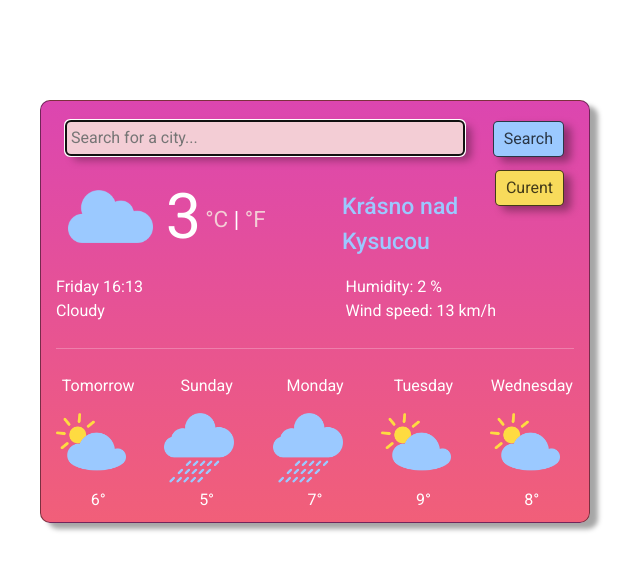
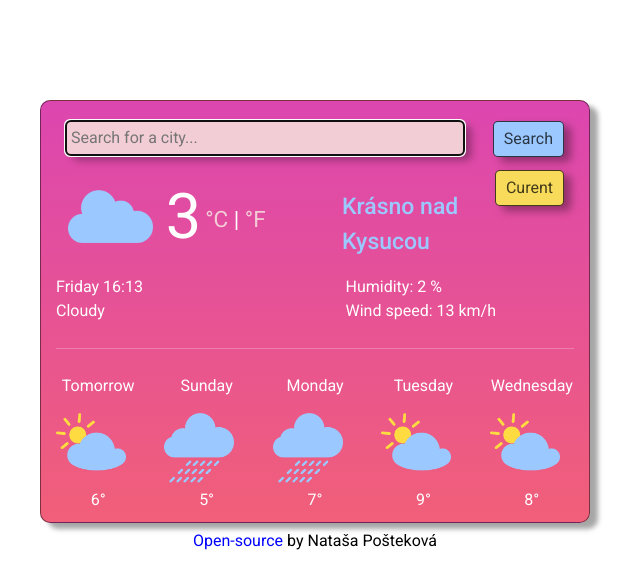
Before and after one commit to Natasha3x3/Weather-app, a website built with Parcel: page index.html in a window 1280 px wide. Shown: the whole page, without its empty margins (325-965 px from the left). Built offline with nearby package versions, Linux system fonts and the light colour scheme; no server answers.

Commit message:
Added link to github

```diff
--- a/index.html
+++ b/index.html
@@ -106,6 +106,9 @@
         </div>
       </div>
     </div>
+    <div class="open-source-link">
+      <a href="https://github.com/Natasha3x3/weather-app.git">Open-source</a> by Nataša Pošteková
+    </div>
     <script src="src/index.js"></script>
   </body>
 </html>
--- a/src/styles.css
+++ b/src/styles.css
@@ -110,3 +110,12 @@ hr {
   margin-top: 5px;
   margin-bottom: 10px;
 }
+.open-source-link {
+  color: black;
+  text-align: center;
+  margin-top: 6px;
+}
+
+.open-source-link a {
+  color: blue;
+}
```
